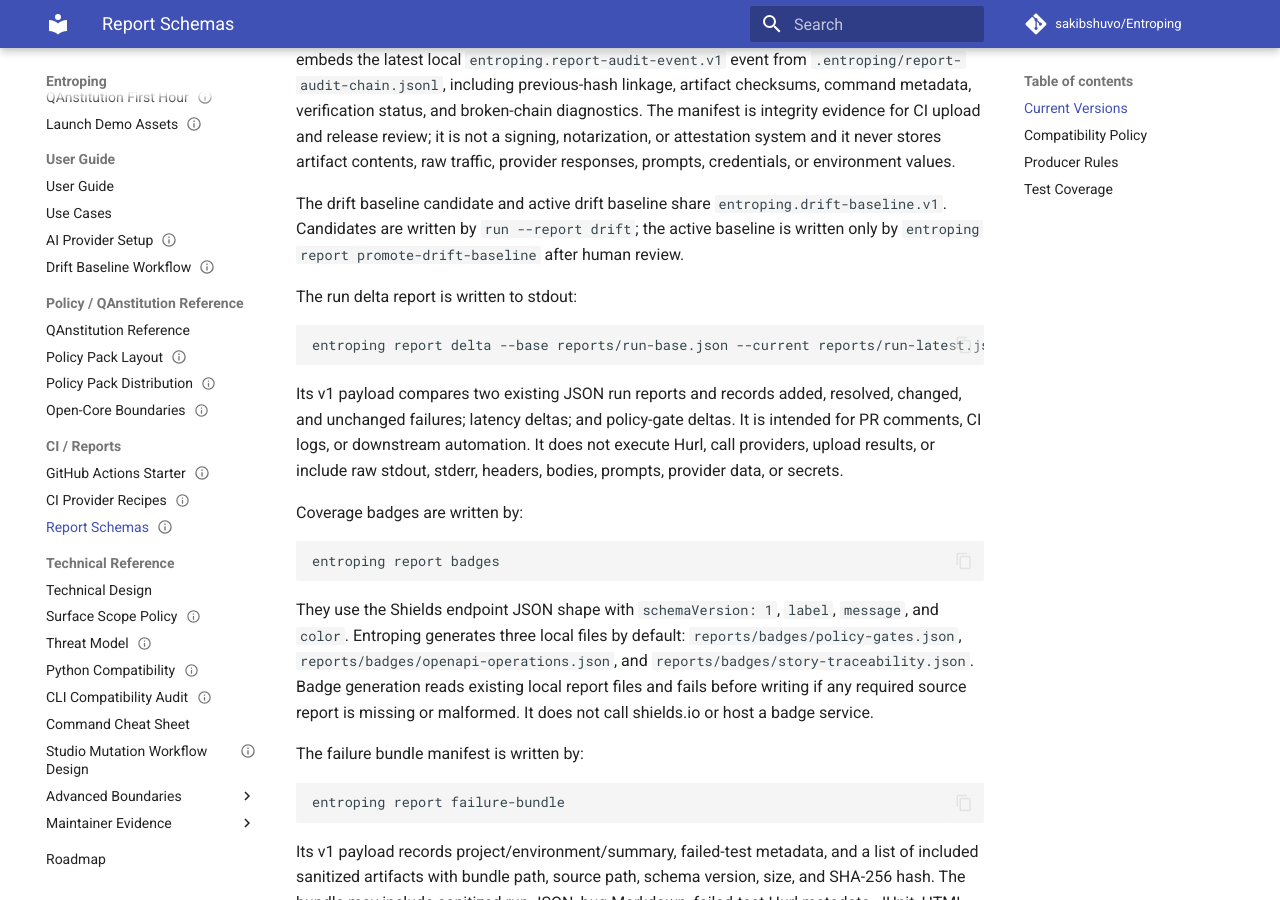
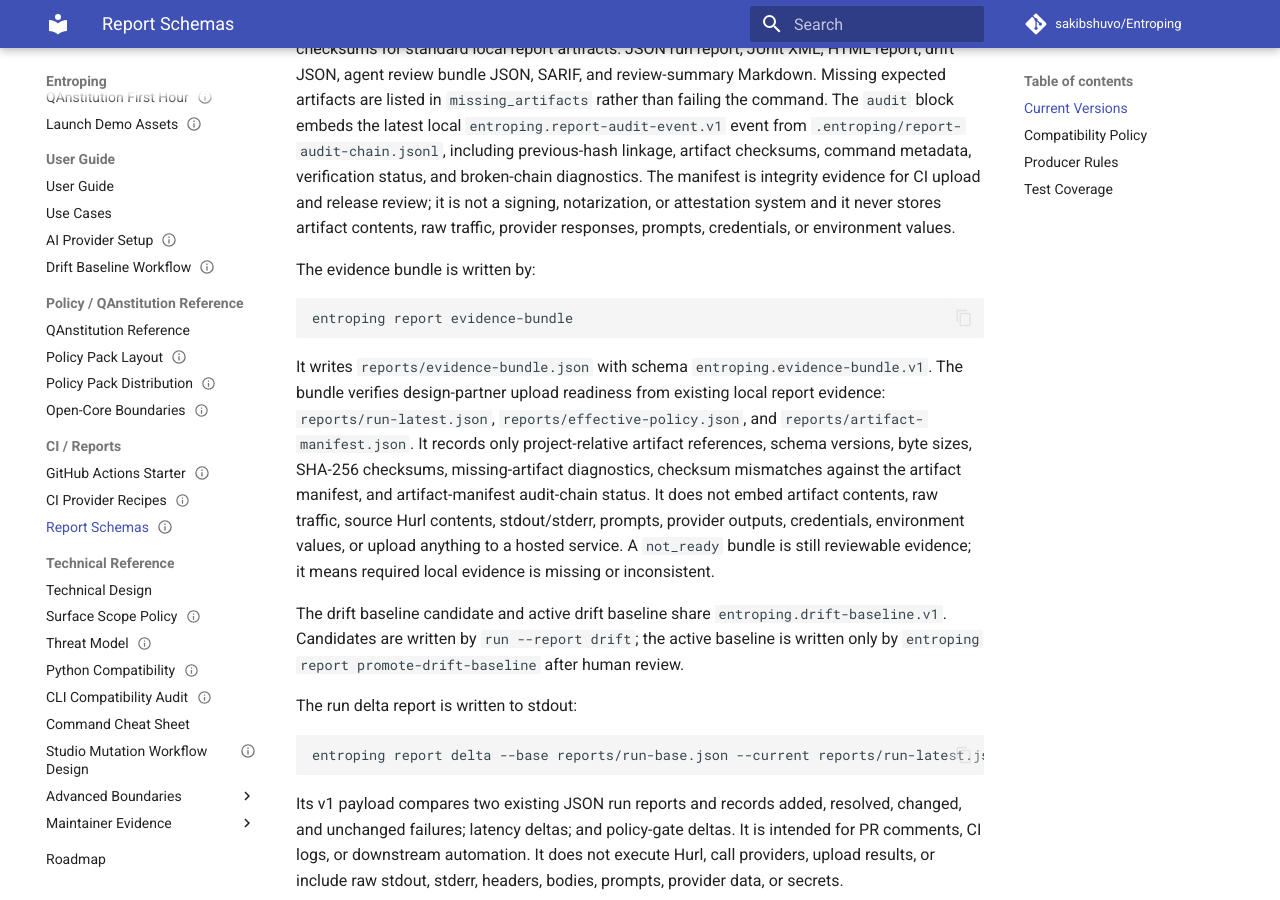
Before and after one commit to sakibshuvo/Entroping, an MkDocs documentation site: the page built from docs/technical/REPORT_SCHEMAS.md, in a window 1280 px wide and 900 px high, scrolled down 3638 px. Built offline with MkDocs 1.6.1 and Material for MkDocs 9.7.7, drawn with Linux system fonts in a browser that asks for light colours; comment, search, counter and statistics services are not loaded; some of the changed text lies outside the part shown.

Commit message:
docs(reports): document evidence bundle workflow

````diff
--- a/docs/technical/REPORT_SCHEMAS.md
+++ b/docs/technical/REPORT_SCHEMAS.md
@@ -29,6 +29,7 @@
 | Gate coverage report | `entroping.gate-coverage-report.v1` | `reports/gate-coverage.json` | [gate-coverage-report.v1.schema.json](report-schemas/gate-coverage-report.v1.schema.json) |
 | Gate injection report | `entroping.gate-injection-report.v1` | `reports/gate-injection.json` | [gate-injection-report.v1.schema.json](report-schemas/gate-injection-report.v1.schema.json) |
 | Report artifact manifest | `entroping.report-artifact-manifest.v1` | `reports/artifact-manifest.json` | [report-artifact-manifest.v1.schema.json](report-schemas/report-artifact-manifest.v1.schema.json) |
+| Evidence bundle | `entroping.evidence-bundle.v1` | `reports/evidence-bundle.json` | [evidence-bundle.v1.schema.json](report-schemas/evidence-bundle.v1.schema.json) |
 | Failure bundle manifest | `entroping.failure-bundle.v1` | `reports/failure-bundle/manifest.json` | Inline contract |
 | Coverage badges | Shields endpoint schema v1 | `reports/badges/*.json` | External Shields endpoint format |
 | Agent run manifest | `entroping.agent-run-manifest.v1` | `.entroping/agent-runs/*.json` | [agent-run-manifest.v1.schema.json](report-schemas/agent-run-manifest.v1.schema.json) |
@@ -140,6 +141,24 @@
 review; it is not a signing, notarization, or attestation system and it never
 stores artifact contents, raw traffic, provider responses, prompts,
 credentials, or environment values.
+
+The evidence bundle is written by:
+
+```bash
+entroping report evidence-bundle
+```
+
+It writes `reports/evidence-bundle.json` with schema
+`entroping.evidence-bundle.v1`. The bundle verifies design-partner upload
+readiness from existing local report evidence: `reports/run-latest.json`,
+`reports/effective-policy.json`, and `reports/artifact-manifest.json`. It
+records only project-relative artifact references, schema versions, byte sizes,
+SHA-256 checksums, missing-artifact diagnostics, checksum mismatches against
+the artifact manifest, and artifact-manifest audit-chain status. It does not
+embed artifact contents, raw traffic, source Hurl contents, stdout/stderr,
+prompts, provider outputs, credentials, environment values, or upload anything
+to a hosted service. A `not_ready` bundle is still reviewable evidence; it
+means required local evidence is missing or inconsistent.
 
 The drift baseline candidate and active drift baseline share
 `entroping.drift-baseline.v1`. Candidates are written by `run --report drift`;
````
Also changed, not shown: docs/product/PRODUCT_SPEC.md (+1 -0 lines), docs/technical/COMMAND_CHEAT_SHEET.md (+3 -0 lines), docs/technical/TDS.md (+12 -0 lines), docs/user/USER_GUIDE.md (+15 -0 lines).
